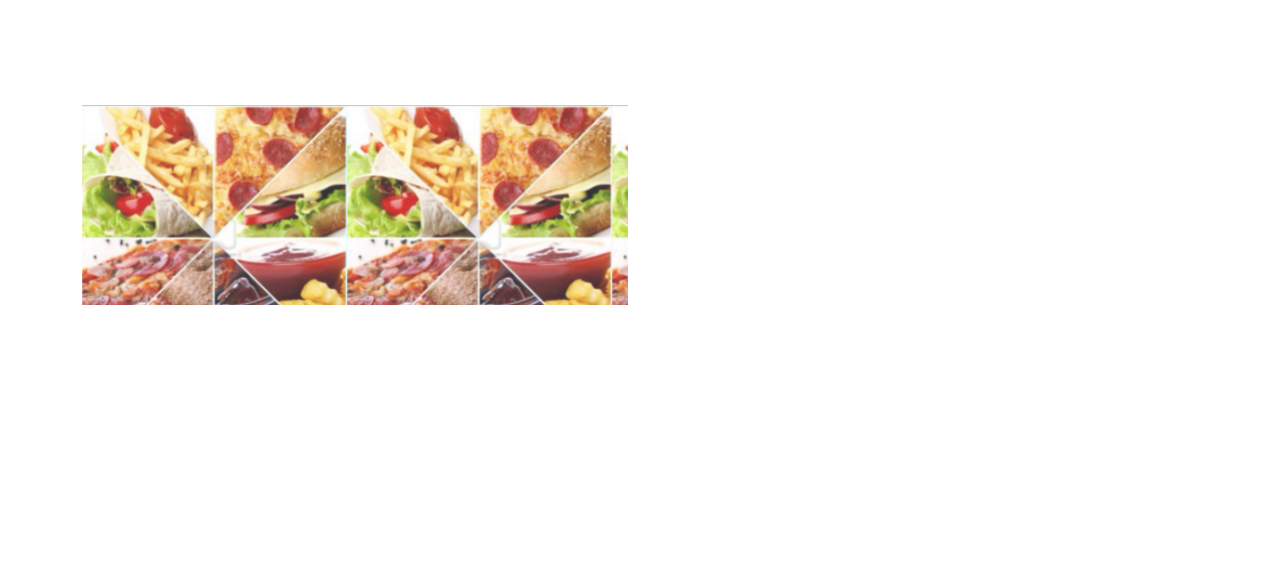
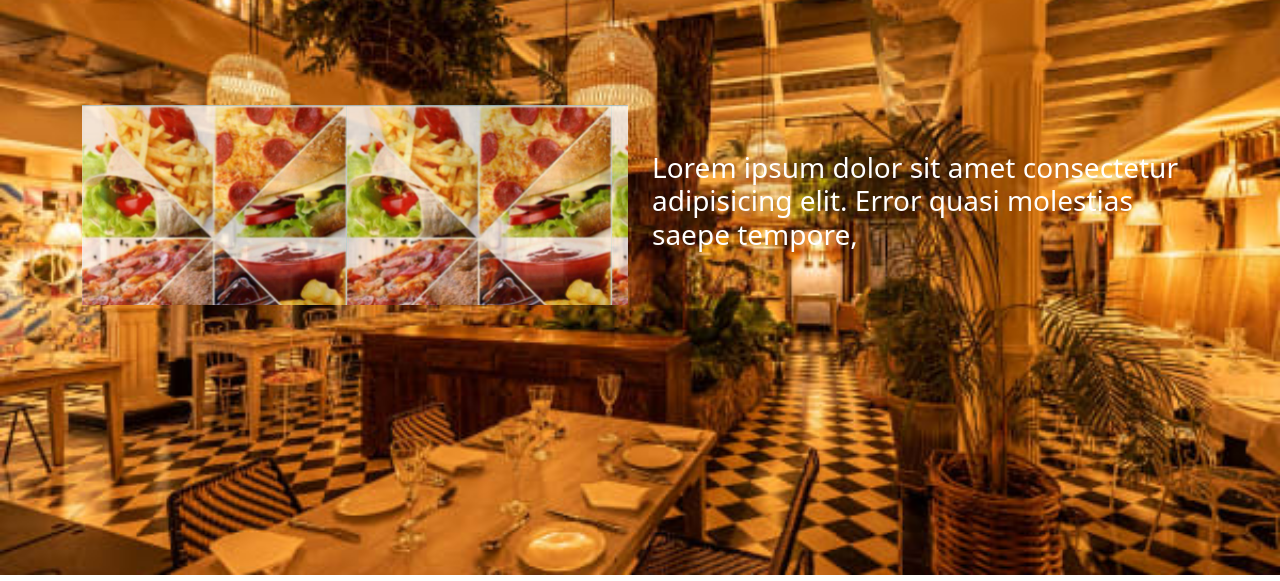
Before and after one commit to Alexisrk310/restauranteApp, a plain HTML site: page index.html in a window 1280 px wide. Shown: the part 65-646 px from the top of the page. Drawn offline with nearby package versions, Linux system fonts and the light colour scheme; files whose address does not match are found by name.

Commit message:
Update style.css

```diff
--- a/assets/style/style.css
+++ b/assets/style/style.css
@@ -3,7 +3,7 @@ body{
     overflow-x: hidden;
 }
 .background-img{
-    background-image: url('./assets/img/background-img.jpg');
+    background-image: url('/assets/img/background-img.jpg');
     width: 100vw;
     height: 80vh;
     background-size: cover;
```
